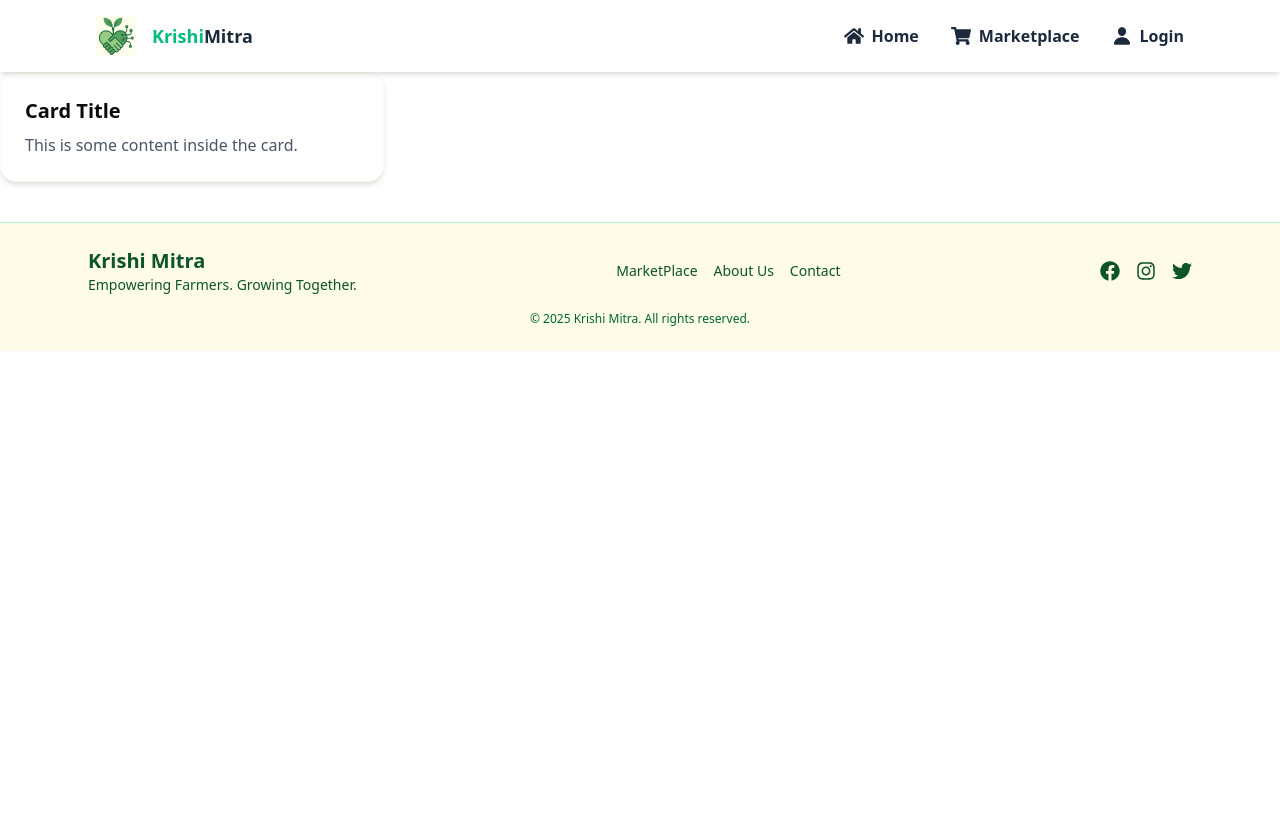
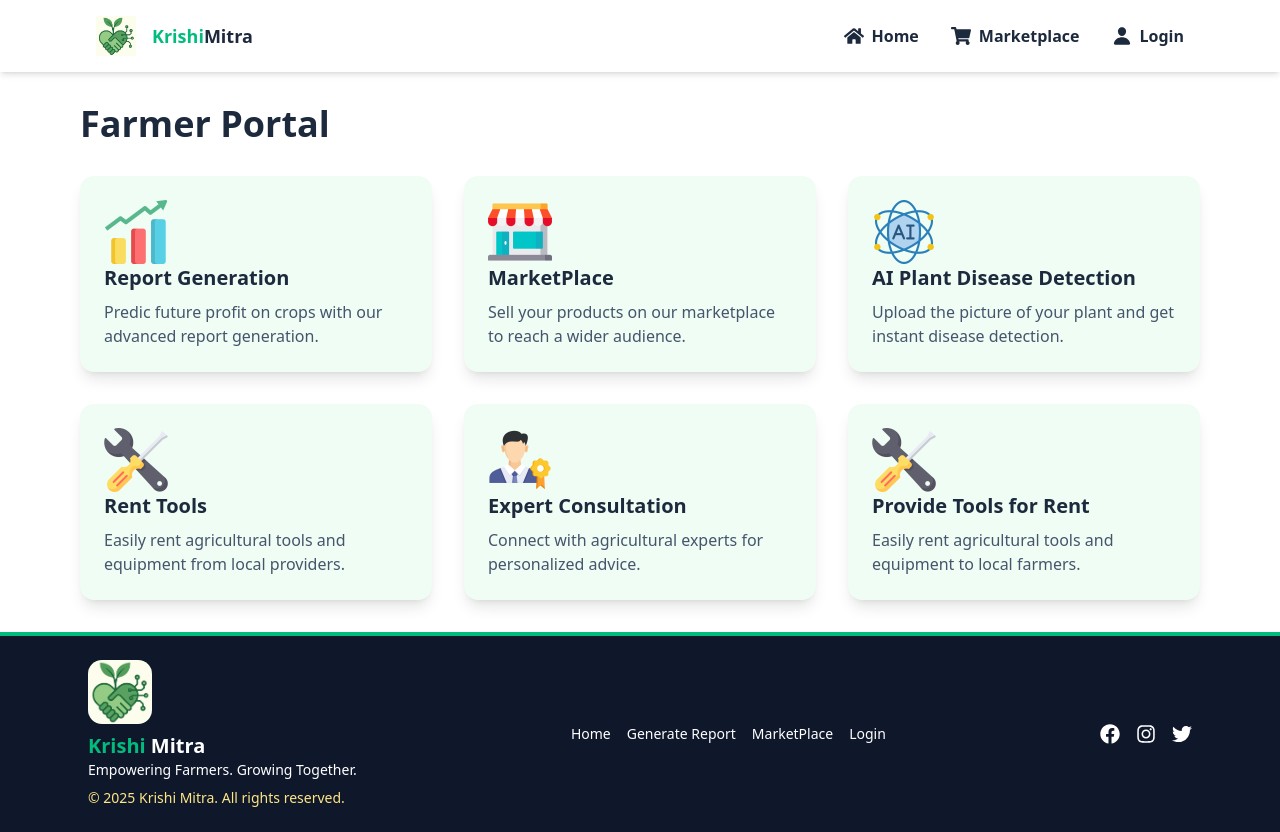
Before and after one commit to Prashanna21/team-genesis-krishi-mitra, a React (Vite) app in the folder Frontend/: page /farmer in a window 1280 px wide. Before the commit the page ends 800 px from the top, so only its background shows below. Built offline with nearby package versions, Linux system fonts and the light colour scheme.

Commit message:
added footer farmer dashboard

```diff
--- a/Frontend/src/components/FarmerDashBoard/FCard.jsx
+++ /dev/null
@@ -1,12 +0,0 @@
-import React from "react";
-
-function FCard() {
-  return (
-    <div className="w-sm bg-white rounded-2xl shadow-md p-6 border border-amber-50">
-      <h2 className="text-xl font-semibold mb-2">Card Title</h2>
-      <p className="text-gray-600">This is some content inside the card.</p>
-    </div>
-  );
-}
-
-export default FCard;
--- a/Frontend/src/components/Footer.jsx
+++ b/Frontend/src/components/Footer.jsx
@@ -2,26 +2,43 @@ import React from "react";
 import { FaFacebook, FaInstagram, FaTwitter } from "react-icons/fa";
 
 function Footer() {
+  const nav = [
+    { name: "Home", href: "/" },
+    { name: "Generate Report", href: "/generate-report" },
+    { name: "MarketPlace", href: "/market-place" },
+    { name: "Login", href: "/login" },
+  ];
+
   return (
-    <footer className="bg-yellow-50 text-green-900 py-6 mt-10 border-t border-green-200">
+    <footer className="bg-slate-900 text-white py-6 border-t-4 border-emerald-500">
       <div className="max-w-6xl mx-auto px-6 flex flex-col md:flex-row justify-between items-center gap-4">
         {/* Left side */}
         <div className="text-center md:text-left">
-          <h4 className="font-bold text-xl">Krishi Mitra</h4>
+          <img
+            src="/logo.png"
+            alt="Krishi Mitra Logo"
+            className="w-16 h-16 rounded-xl mb-2 mx-auto md:mx-0"
+          />
+          <h4 className="font-bold text-xl">
+            <span className="text-emerald-500">Krishi</span> Mitra
+          </h4>
           <p className="text-sm">Empowering Farmers. Growing Together.</p>
+          <p className="text-sm text-amber-200 mt-2">
+            &copy; {new Date().getFullYear()} Krishi Mitra. All rights reserved.
+          </p>
         </div>
 
         {/* Center - Links */}
         <div className="flex gap-4 text-sm font-medium">
-          <a href="#" className="hover:underline">
-            MarketPlace
-          </a>
-          <a href="#" className="hover:underline">
-            About Us
-          </a>
-          <a href="#" className="hover:underline">
-            Contact
-          </a>
+          {nav.map((item) => (
+            <a
+              key={item.name}
+              href={item.href}
+              className="hover:text-emerald-500 transition-colors duration-300"
+            >
+              {item.name}
+            </a>
+          ))}
         </div>
 
         {/* Right side - Social icons */}
@@ -37,10 +54,6 @@ function Footer() {
           </a>
         </div>
       </div>
-
-      <div className="text-center text-xs mt-4 text-green-800">
-        © {new Date().getFullYear()} Krishi Mitra. All rights reserved.
-      </div>
     </footer>
   );
 }
--- a/Frontend/src/components/Home/Features.jsx
+++ b/Frontend/src/components/Home/Features.jsx
@@ -1,64 +1,83 @@
 import React from "react";
+import { Link } from "react-router-dom";
 
+const Features = ({ dashboard = false }) => {
   const data = [
     {
       title: "Report Generation",
       description:
         "Predic future profit on crops with our advanced report generation.",
       icon: "/img/features/report.png",
+      route: "/farmer/generate-report",
     },
     {
       title: "MarketPlace",
       description:
         "Sell your products on our marketplace to reach a wider audience.",
       icon: "/img/features/market.png",
+      route: `${dashboard ? "/farmer/marketplace" : "/marketplace"}`,
     },
     {
       title: "AI Plant Disease Detection",
       description:
         "Upload the picture of your plant and get instant disease detection.",
       icon: "/img/features/AI.png",
+      route: "/farmer/disease-detection",
     },
     {
-    title: "Renting Tools",
+      title: "Rent Tools",
       description:
         "Easily rent agricultural tools and equipment from local providers.",
       icon: "/img/features/tools.png",
+      route: "/rent-tools",
     },
     {
       title: "Expert Consultation",
       description: "Connect with agricultural experts for personalized advice.",
       icon: "/img/features/consultancy.png",
+      route: "/farmer/consultation",
     },
   ];
 
-const Features = () => {
+  const provide_rent = {
+    title: "Provide Tools for Rent",
+    description:
+      "Easily rent agricultural tools and equipment to local farmers.",
+    icon: "/img/features/tools.png",
+    route: "/farmer/rent-tools",
+  };
   return (
+    <>
       <section className="w-full p-4">
         <div className="w-full max-w-6xl flex flex-col gap-8 p-4 mx-auto">
           <h2 className="w-full text-4xl font-bold text-slate-800">
-          Our Features
+            {dashboard ? "Farmer Portal" : "Features"}
           </h2>
 
           <div className="w-full grid grid-cols-1 sm:grid-cols-2 md:grid-cols-3 gap-8">
-          {data?.map((feature, index) => (
+            {[...data, ...(dashboard ? [provide_rent] : [])]?.map(
+              ({ title, icon, route, description }, index) => (
+                <Link to={route} key={index}>
                   <div
                     key={index}
                     className="flex flex-col bg-green-50 transition-all
               cursor-pointer text-slate-800 hover:text-emerald-600 duration-300 hover:scale-105 hover:bg-amber-100 rounded-xl p-6 shadow-lg"
                   >
                     <img
-                src={feature.icon}
-                alt={feature.title}
+                      src={icon}
+                      alt={title}
                       className="w-16 h-16 object-contain"
                     />
-              <h3 className="text-xl font-semibold mb-2">{feature.title}</h3>
-              <p className="text-slate-600">{feature.description}</p>
+                    <h3 className="text-xl font-semibold mb-2">{title}</h3>
+                    <p className="text-slate-600">{description}</p>
                   </div>
-          ))}
+                </Link>
+              )
+            )}
           </div>
         </div>
       </section>
+    </>
   );
 };
 
--- a/Frontend/src/components/Home/Hero.jsx
+++ b/Frontend/src/components/Home/Hero.jsx
@@ -1,6 +1,7 @@
 import React from "react";
 import { Button } from "../ui/button.tsx";
 import { FaAngleRight } from "react-icons/fa";
+import { Link } from "react-router-dom";
 
 const Hero = () => {
   return (
@@ -29,6 +30,7 @@ const Hero = () => {
                 and promote the well-being of farmers everywhere.
               </p> */}
             </div>
+            <Link to="generate-report"></Link>
             <Button className="w-fit bg-emerald-500 md:bg-slate-800 flex gap-4 items-center hover:scale-105 cursor-pointer">
               {" "}
               Generate Your Report Now <FaAngleRight />
--- /dev/null
+++ b/Frontend/src/components/Rent/RCard.jsx
@@ -0,0 +1,29 @@
+import React from "react";
+import { IoIosPin } from "react-icons/io";
+
+const RCard = () => {
+  return (
+    <div className="w-full bg-white rounded-2xl shadow-md border border-amber-50 flex overflow-hidden h-60">
+      {/* Left: Details */}
+      <div className="flex flex-col justify-center gap-2 w-2/3 px-6 py-4">
+        <h2 className="text-xl font-bold text-emerald-600">John Doe</h2>
+        <p className="text-gray-600">Vehicle: Tractor</p>
+        <p className="text-gray-600">Rent: Rs. 500/hr</p>
+        <p className="text-gray-500 flex items-center gap-1">
+          <IoIosPin className="text-amber-500" /> Chitwan, Nepal
+        </p>
+      </div>
+
+      {/* Right: Full Image in Card */}
+      <div className="w-2/3 h-full">
+        <img
+          src="https://www.agriculture.com/thmb/UZd-5DTI8MRZZX1FMtaUYSFAZ6s=/1500x0/filters:no_upscale():max_bytes(150000):strip_icc()/JohnDeere6mtractor2-caab0db2613b4178a2616b944bc8e05f.jpg"
+          alt="vehicle"
+          className="w-full h-full object-cover bg-amber-200"
+        />
+      </div>
+    </div>
+  );
+};
+
+export default RCard;
--- a/Frontend/src/main.tsx
+++ b/Frontend/src/main.tsx
@@ -7,6 +7,7 @@ import LoginPage from './pages/LoginPage.jsx'
 import MarketPlace from './pages/MarketPlace.jsx'
 import SignupPage from './pages/SignupPage.jsx'
 import FarmerDashboard from './pages/FarmerDashboard.jsx'
+import RentPage from './pages/RentPage.jsx'
 import { RouterProvider } from 'react-router-dom'
 import { Provider } from 'react-redux'
 import { store } from './app/store.js'
@@ -47,6 +48,10 @@ const router = createBrowserRouter([
         path: "disease-detection",
         element: <DiseaseDetectionPage />
       },
+      {
+        path: "rent-tools",
+        element: <RentPage />
+      },
 
     ]
   }
--- a/Frontend/src/pages/FarmerDashboard.jsx
+++ b/Frontend/src/pages/FarmerDashboard.jsx
@@ -1,11 +1,11 @@
 import React from "react";
-import FCard from "../components/FarmerDashBoard/FCard";
+import Features from "../components/Home/Features";
 
 const FarmerDashboard = () => {
   return (
-    <div>
-      <FCard />
-    </div>
+    <main>
+      <Features dashboard={true} />
+    </main>
   );
 };
 
--- a/Frontend/src/pages/HomePage.jsx
+++ b/Frontend/src/pages/HomePage.jsx
@@ -6,7 +6,7 @@ const HomePage = () => {
   return (
     <main className="w-full h-fit">
       <Hero />
-      <Features />
+      <Features dashboard={false} />
     </main>
   );
 };
--- /dev/null
+++ b/Frontend/src/pages/RentPage.jsx
@@ -0,0 +1,28 @@
+import React, { useState } from "react";
+import RCard from "../components/Rent/RCard";
+
+const RentPage = () => {
+  const [search, setSearch] = useState("");
+  return (
+    <section className="bg-slate-50 min-h-screen p-4 py-8 flex flex-col gap-4">
+      <div className="w-full py-8 px-8 rounded-xl bg-emerald-500 flex items-center justify-between gap-4 max-w-6xl mx-auto p-4 flex-wrap">
+        <h1 className="text-white text-3xl  font-bold">
+          Fresh <span className="text-slate-700">Products</span>
+        </h1>
+
+        <input
+          type="search"
+          className="w-full sm:max-w-64 p-2 px-4  h-fit border-2 text-slate-700 bg-white rounded-xl border-white"
+          placeholder="Search"
+          value={search}
+          onChange={(e) => setSearch(e.target.value)}
+        />
+      </div>
+      <div className="w-full max-w-6xl mx-auto grid grid-cols-1 md:grid-cols-2 gap-8 ">
+        <RCard />
+      </div>
+    </section>
+  );
+};
+
+export default RentPage;
```
Lines whose indentation alone changed are shown as unchanged.
